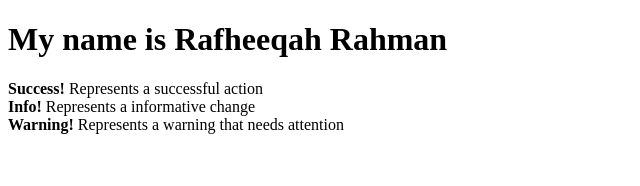
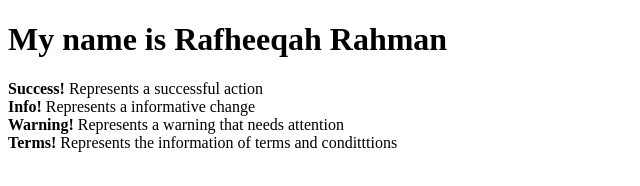
Before and after one commit to rafheeqah/rafheeqah, a plain HTML site: page index.html in a window 1280 px wide. Shown: the whole page, without its empty margins (0-640 px from the left). Drawn offline with Linux system fonts and the light colour scheme.

Commit message:
Added line of code

```diff
--- a/index.html
+++ b/index.html
@@ -10,5 +10,6 @@
     <strong>Success!</strong> Represents a successful action </br>
     <strong>Info!</strong> Represents a informative change </br>
     <strong>Warning!</strong> Represents a warning that needs attention </br>
+    <strong>Terms!</strong> Represents the information of terms and conditttions </br>
 </body>
 </html>
```
